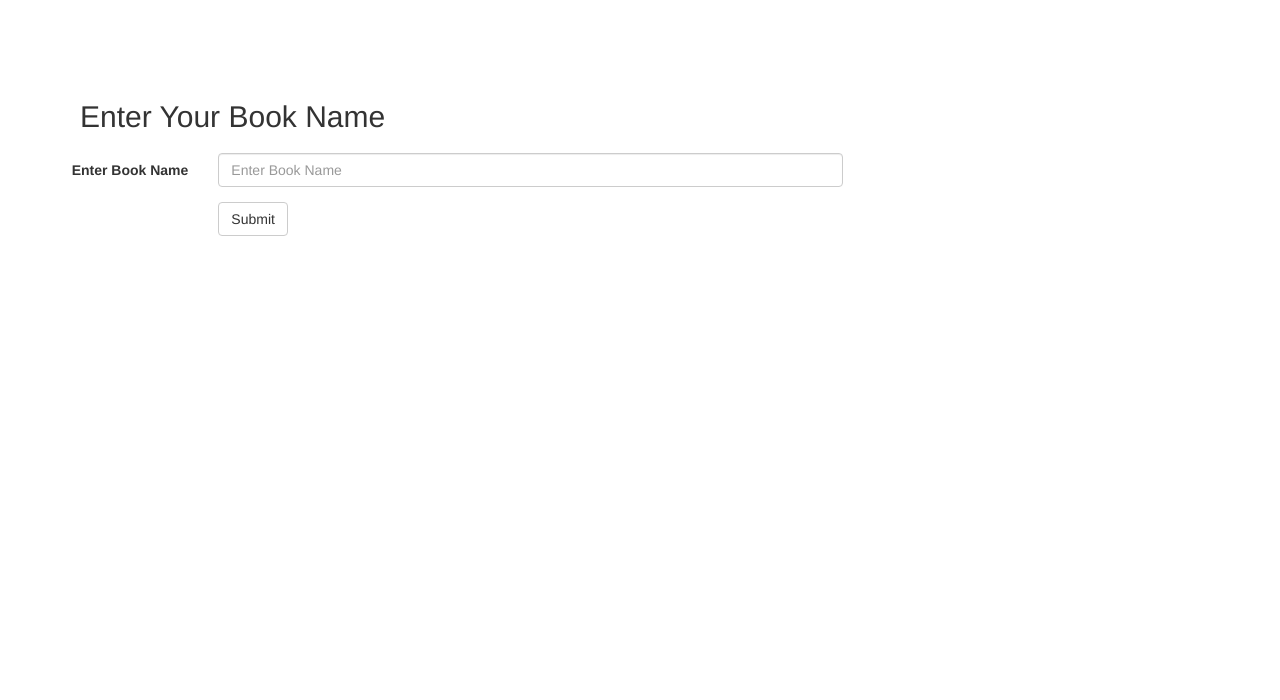
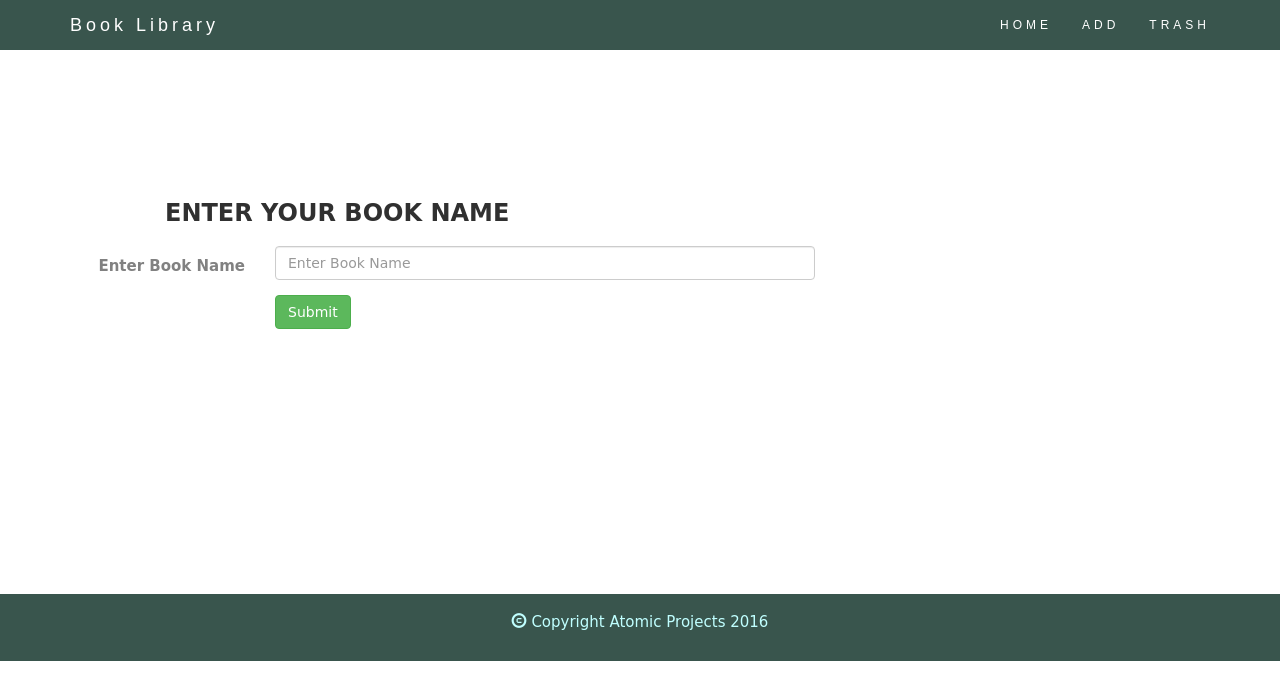
Before and after one commit to Sblief/AtomicProject_B22_AshfakMd.Shibli_133704, a PHP site: page /views/SEIP133704/BookTitle/create.php in a window 1280 px wide. Shown: the top 700 px of the page. Run offline with PHP 8.4, Linux system fonts and the light colour scheme.

Commit message:
Added Header Footer Design

```diff
--- a/views/SEIP133704/BookTitle/create.php
+++ b/views/SEIP133704/BookTitle/create.php
@@ -1,14 +1,9 @@
-<!DOCTYPE html>
-<html lang="en">
-<head>
-    <meta charset="utf-8">
-    <meta name="viewport" content="width=device-width, initial-scale=1">
-    <link rel="stylesheet" href="../../../resource/bootstrap-3.3.6/css/bootstrap.min.css">
-    <script src="../../../resource/bootstrap-3.3.6/js/bootstrap.min.js"></script>
-</head>
+<?php include "header.php" ?>
 <title>
     Book
 </title>
+<div class="container">
+    <div class="container-fluid" style="margin-bottom: 250px; margin-top: 100px">
 
         <form class="form-horizontal" role="form" method="post" style="margin-top: 100px" action="store.php">
             <h2 style="padding-left: 80px; margin-bottom: 20px">
@@ -22,8 +17,11 @@
             </div>
             <div class="form-group">
                 <div class="col-sm-offset-2 col-sm-10">
-            <button type="submit" class="btn btn-default">Submit</button>
+                    <button type="submit" class="btn btn-success">Submit</button>
                 </div>
             </div>
+
         </form>
-</html>
+    </div>
+</div>
+<?php include "footer.php"?>
--- /dev/null
+++ b/views/SEIP133704/BookTitle/footer.php
@@ -0,0 +1,11 @@
+<style>
+    /* Set black background color, white text and some padding */
+    footer {
+        background-color: #39554d;
+        color: #c0ffff;
+        padding: 15px;
+    }
+</style>
+<footer class="container-fluid  text-center">
+    <p><span class="glyphicon glyphicon-copyright-mark"></span> Copyright Atomic Projects 2016</p>
+</footer>
--- /dev/null
+++ b/views/SEIP133704/BookTitle/header.php
@@ -0,0 +1,91 @@
+<!DOCTYPE html>
+<html lang="en">
+<head>
+        <meta charset="utf-8">
+        <meta name="viewport" content="width=device-width, initial-scale=1">
+        <link rel="stylesheet" href="../../../resource/bootstrap-3.3.6/css/bootstrap.min.css">
+        <script src="../../../resource/bootstrap-3.3.6/js/bootstrap.min.js"></script>
+</head>
+    <title>Book Library</title>
+    <style>
+        body {
+            font: 400 15px Parisienne, cursive;
+            line-height: 1.8;
+            color: #818181;
+        }
+        h2 {
+            font-size: 24px;
+            text-transform: uppercase;
+            color: #303030;
+            font-weight: 600;
+            margin-bottom: 30px;
+        }
+        h4 {
+            font-size: 19px;
+            line-height: 1.375em;
+            color: #303030;
+            font-weight: 400;
+            margin-bottom: 30px;
+        }
+        .container-fluid {
+            padding: 27px -1px;
+        }
+        .bg-grey {
+            background-color: #f1f6b0;
+        }
+
+
+        .navbar {
+            margin-bottom: 0;
+            background-color: #39554d;
+            z-index: 9999;
+            border: 0;
+            font-size: 12px !important;
+            line-height: 1.42857143 !important;
+            letter-spacing: 4px;
+            border-radius: 0;
+            font-family: Montserrat, sans-serif;
+        }
+        .navbar li a, .navbar .navbar-brand {
+            color: #fff !important;
+        }
+        .navbar-nav li a:hover, .navbar-nav li.active a {
+            color: #a660ff !important;
+            background-color: #fff !important;
+        }
+        .navbar-default .navbar-toggle {
+            border-color: transparent;
+            color: #fff !important;
+        }
+
+
+    </style>
+</head>
+
+<body>
+<div class="container">
+    <!--Navigation Bar start-->
+    <nav class="navbar navbar-default navbar-fixed-top">
+        <div class="container" >
+            <div class="navbar-header">
+                <button type="button" class="navbar-toggle" data-toggle="collapse" data-target="#myNavbar">
+                    <span class="icon-bar"></span>
+                    <span class="icon-bar"></span>
+                    <span class="icon-bar"></span>
+                </button>
+                <a class="navbar-brand" href="index.php">Book Library</a>
+            </div>
+            <div class="collapse navbar-collapse" id="myNavbar">
+                <ul class="nav navbar-nav navbar-right">
+                    <li><a href="index.php">HOME</a></li>
+                    <li><a href="add.php">ADD</a></li>
+                    <li><a href="trash.php">TRASH</a></li>
+                </ul>
+            </div>
+        </div>
+    </nav>
+    <!--Navigation bar end-->
+</div>
+</body>
+
+</html>
```
Lines whose indentation alone changed are shown as unchanged.
